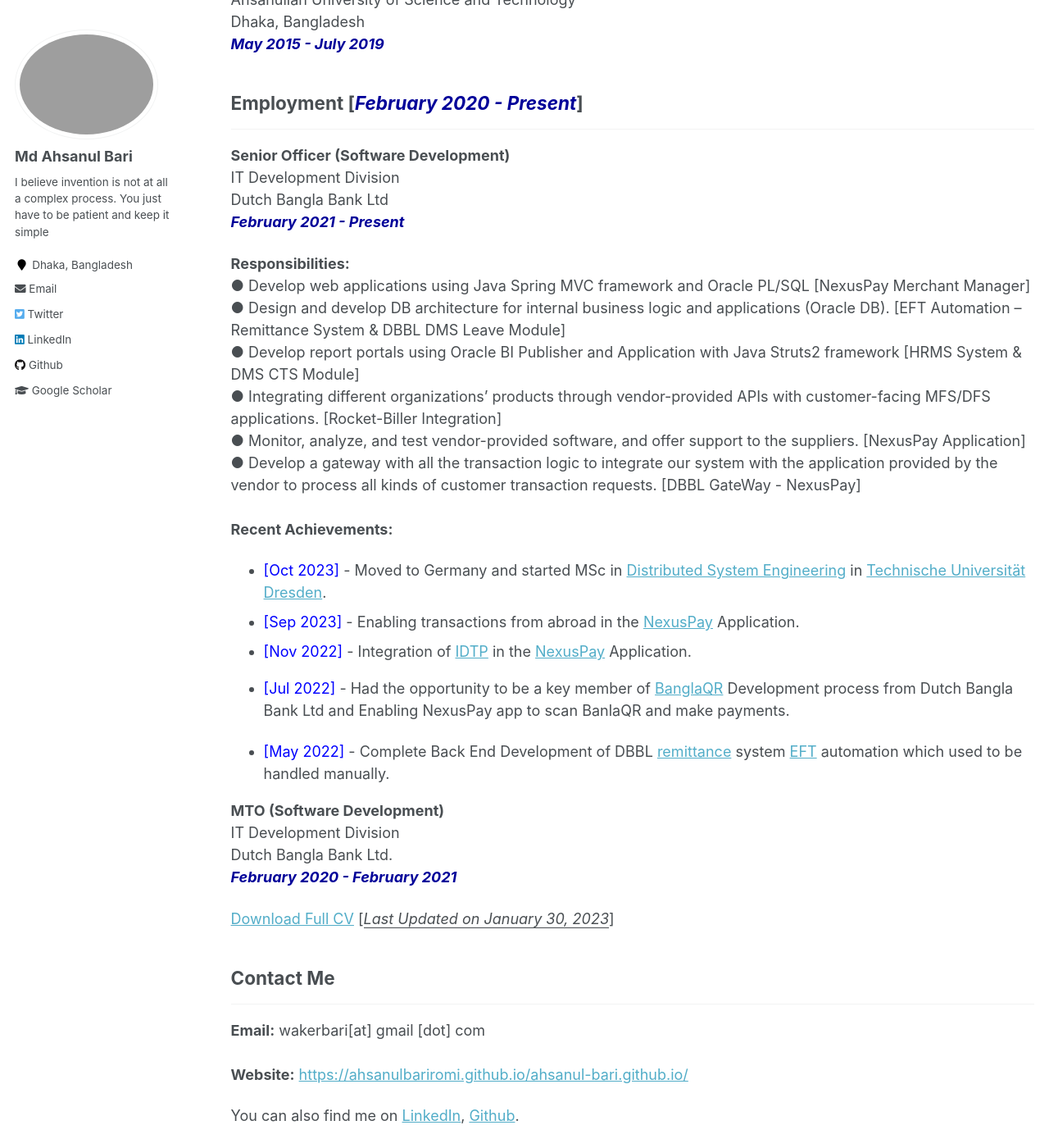
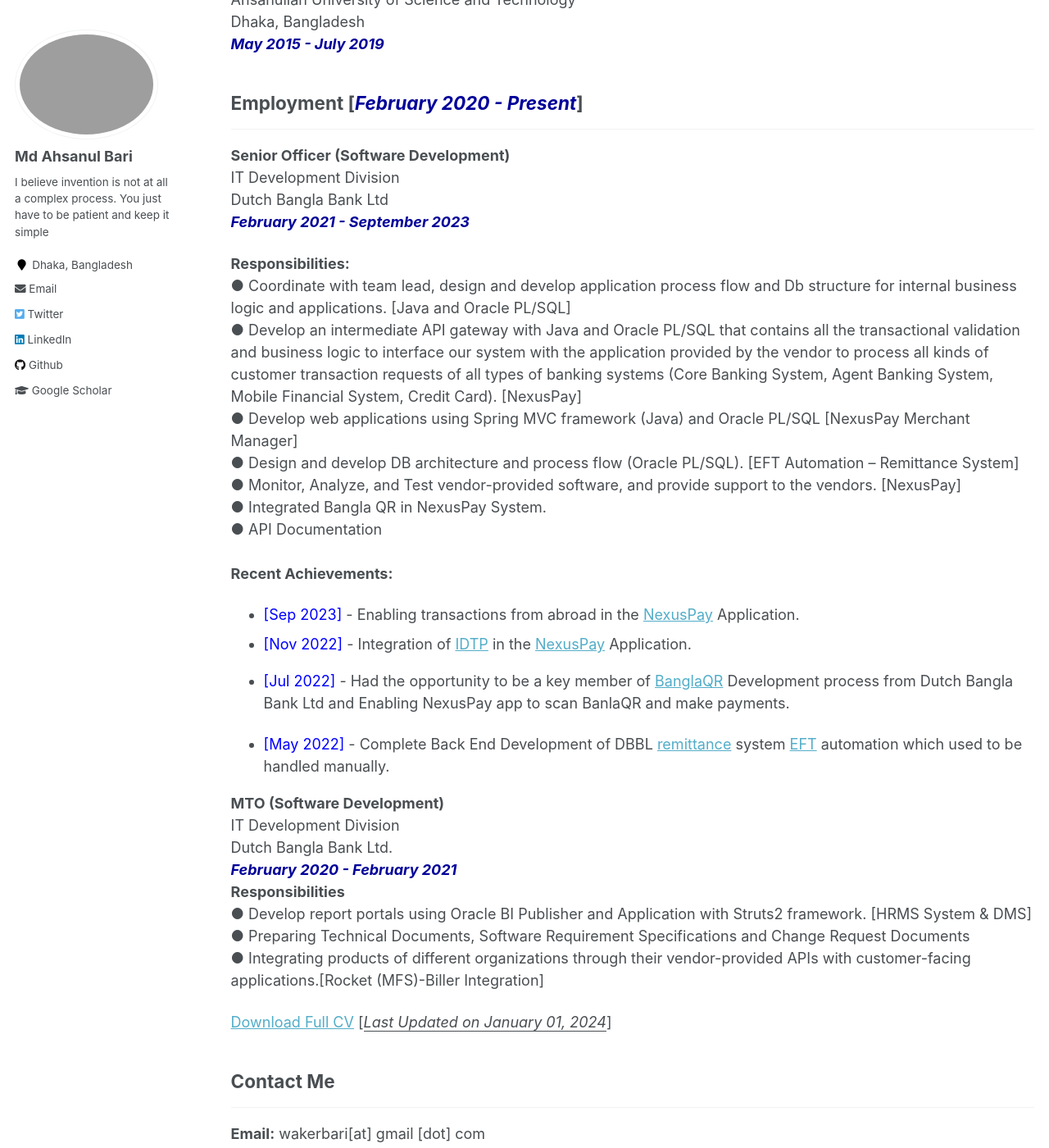
Before and after one commit to AhsanulBariRomi/ahsanul-bari.github.io, a Jekyll site: the page built from _pages/cv.md, in a window 1280 px wide and 1400 px high, scrolled down 296 px. Shown: the whole window at 82% size. Built offline with Jekyll 4.4.1, drawn with Linux system fonts in a browser that asks for light colours.

Commit message:
cv pAGE uPDATE

```diff
--- a/_pages/cv.md
+++ b/_pages/cv.md
@@ -19,19 +19,18 @@ Dhaka, Bangladesh<br />
 <b>Senior Officer (Software Development)</b><br />
 IT Development Division <br/>
 Dutch Bangla Bank Ltd<br />
-<i style='color:#000099;'>**February 2021 - Present**</i><br/>
+<i style='color:#000099;'>**February 2021 - September 2023**</i><br/>
 
 <b>Responsibilities:</b> <br/>
-●	Develop web applications using Java Spring MVC framework and Oracle PL/SQL [NexusPay Merchant Manager] <br/>
-●	Design and develop DB architecture for internal business logic and applications (Oracle DB). [EFT Automation – Remittance System & DBBL DMS Leave Module]<br/>
-●	Develop report portals using Oracle BI Publisher and Application with Java Struts2 framework [HRMS System & DMS CTS Module]<br/>
-●	Integrating different organizations' products through vendor-provided APIs with customer-facing MFS/DFS applications. [Rocket-Biller Integration]<br/>
-●	Monitor, analyze, and test vendor-provided software, and offer support to the suppliers. [NexusPay Application]<br/>
-●	Develop a gateway with all the transaction logic to integrate our system with the application provided by the vendor to process all kinds of customer transaction requests. 	 [DBBL GateWay - NexusPay]<br/>
+● Coordinate with team lead, design and develop application process flow and Db structure for internal business logic and applications. [Java and Oracle PL/SQL]<br/>
+● Develop an intermediate API gateway with Java and Oracle PL/SQL that contains all the transactional validation and business logic to interface our system with the application provided by the vendor to process all kinds of customer transaction requests of all types of banking systems (Core Banking System, Agent Banking System, Mobile Financial System, Credit Card). [NexusPay]<br/>
+● Develop web applications using Spring MVC framework (Java) and Oracle PL/SQL [NexusPay Merchant Manager]<br/>
+● Design and develop DB architecture and process flow (Oracle PL/SQL). [EFT Automation – Remittance System]<br/>
+● Monitor, Analyze, and Test vendor-provided software, and provide support to the vendors. [NexusPay]<br/>
+● Integrated Bangla QR in NexusPay System.<br/>
+● API Documentation<br/>
 <br/>
 <b>Recent Achievements:</b> <br/>
-- <span style="color:Blue"> [Oct 2023] </span> - Moved to Germany and started MSc in [Distributed System Engineering](https://tu-dresden.de/ing/informatik/studium/studienangebot/master-studiengaenge/distributed-systems-engineering) in [Technische Universität Dresden](https://tu-dresden.de/).
-<br/>
 - <span style="color:Blue"> [Sep 2023] </span> - Enabling transactions from abroad in the [NexusPay](https://www.dutchbanglabank.com/nexuspay/nexusPay-home.html) Application.
 <br/>
 - <span style="color:Blue"> [Nov 2022] </span> - Integration of [IDTP](https://digitalmahbub.com/binimoy-platform-in-bangladesh/) in the [NexusPay](https://www.dutchbanglabank.com/nexuspay/nexusPay-home.html) Application.
@@ -43,9 +42,13 @@ Dutch Bangla Bank Ltd<br />
 <b>MTO (Software Development)</b><br />
 IT Development Division <br/>
 Dutch Bangla Bank Ltd.<br />
-<i style='color:#000099;'>**February 2020 - February 2021**</i>
+<i style='color:#000099;'>**February 2020 - February 2021**</i><br />
+<b>Responsibilities</b><br />
+● Develop report portals using Oracle BI Publisher and Application with Struts2 framework. [HRMS System & DMS]<br />
+● Preparing Technical Documents, Software Requirement Specifications and Change Request Documents<br />
+● Integrating products of different organizations through their vendor-provided APIs with customer-facing applications.[Rocket (MFS)-Biller Integration]<br />
 
-[Download Full CV](https://drive.google.com/file/d/1bv9SSRFBx7LpyPiuerMqCqYZEsAc30uY/view?usp=share_link) [<ins>*Last Updated on January 30, 2023*</ins>]
+[Download Full CV](https://drive.google.com/file/d/1FW-UW3pWrGoyUlv_RNm9Vx_Dg-l12yqk/view?usp=sharinghttps://drive.google.com/file/d/1bv9SSRFBx7LpyPiuerMqCqYZEsAc30uY/view?usp=share_link) [<ins>*Last Updated on January 01, 2024*</ins>]
 
 ## Contact Me
 -------------
```
